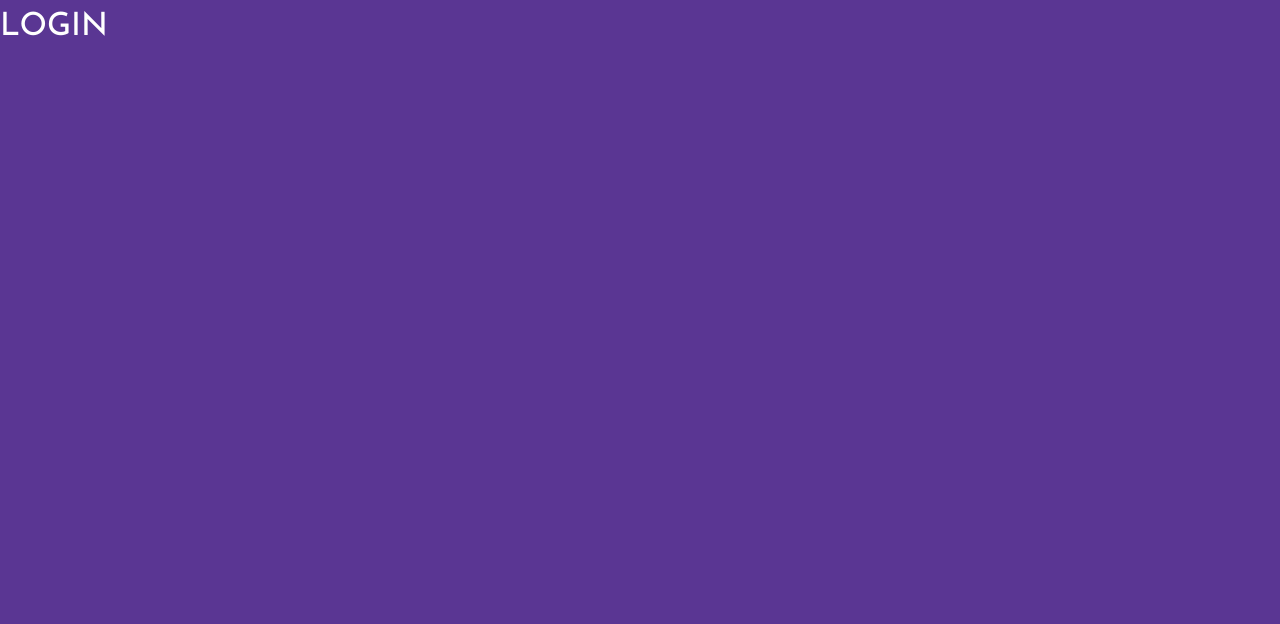
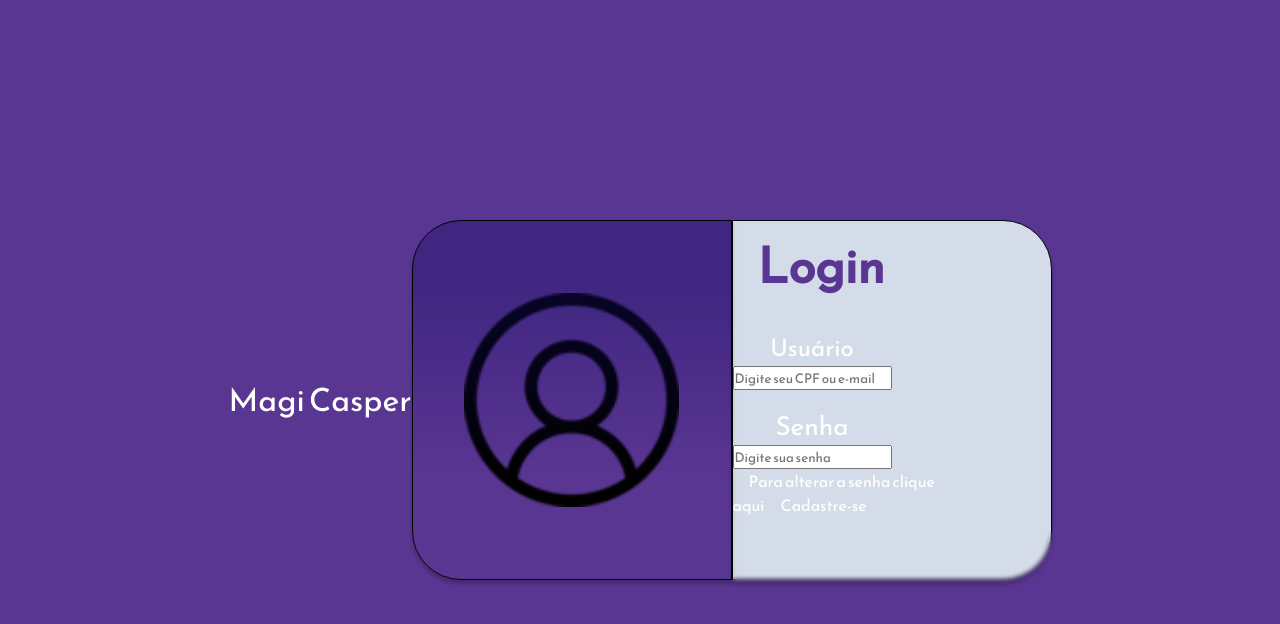
Before and after one commit to JT4v4res/PDS-Grupo5, a React (Create React App) app in the folder magicasper/: page /Login in a window 1280 px wide. Shown: the top 624 px of the page. Built offline with nearby package versions, Linux system fonts and the light colour scheme.

Commit message:
v1 login page

```diff
--- a/magicasper/src/pages/Login/index.css
+++ b/magicasper/src/pages/Login/index.css
@@ -0,0 +1,98 @@
+.page-content {
+    display: flex;
+    justify-content: center; /* Centraliza horizontalmente */
+    align-items: center; /* Centraliza verticalmente */
+    height: 100vh;
+}
+
+.img-container{
+    border-radius: 49px 0px 0px 49px;
+    border: 1px solid #000;
+    background: linear-gradient(180deg, rgba(101, 100, 191, 0.50) 15.21%, rgba(100, 149, 237, 0.00) 73.54%);
+    mix-blend-mode: multiply;
+    box-shadow: 0px 4px 4px 0px rgba(0, 0, 0, 0.25);
+    width: 25%;
+    height: 45%;
+    display: flex;
+    justify-content: center; /* Centraliza horizontalmente */
+    align-items: center; /* Centraliza verticalmente */
+}
+
+.img-container img{
+    height: 60%;
+    mix-blend-mode: soft-light;
+}
+
+.login-container {
+    border-radius: 0px 49px 49px 0px;
+    border: 1px solid #000;
+    background: #D4DCE9;
+    box-shadow: 0px 4px 4px 0px rgba(0, 0, 0, 0.25);
+    width: 25%;
+    height: 45%;
+}
+
+.login-container h2{
+    color: #5A3693;
+    font-family: Reem Kufi;
+    text-align: left;
+    font-size: 49px;
+    font-style: normal;
+    font-weight: 700;
+    line-height: 90px;
+    margin-left: 25px;
+}
+
+.login-container #usuario {
+    display: flex;
+    width: 159px;
+    height: 79px;
+    flex-direction: column;
+    justify-content: flex-end;
+    flex-shrink: 0;
+    color: #5A3693;
+    text-align: center;
+    font-family: Reem Kufi;
+    font-size: 24px;
+    font-style: normal;
+    font-weight: 700;
+    line-height: 90px; /* 375% */
+}
+
+.login-container #senha{
+    display: flex;
+    width: 159px;
+    height: 79px;
+    flex-direction: column;
+    justify-content: flex-end;
+    flex-shrink: 0;
+    color: #5A3693;
+    text-align: center;
+    font-family: Reem Kufi;
+    font-size: 26px;
+    font-style: normal;
+    font-weight: 700;
+    line-height: 90px; /* 346.154% */
+}
+
+.button-box {
+    fill: #5A3693;
+    stroke-width: 1px;
+    stroke: #000;
+    backdrop-filter: blur(2px);
+}
+.login-container button{
+    display: flex;
+    width: 159px;
+    height: 79px;
+    flex-direction: column;
+    justify-content: flex-end;
+    flex-shrink: 0;
+    color: #D4DCE9;
+    text-align: center;
+    font-family: Reem Kufi;
+    font-size: 20px;
+    font-style: normal;
+    font-weight: 700;
+    line-height: 90px; /* 450% */
+}
--- a/magicasper/src/pages/Login/index.js
+++ b/magicasper/src/pages/Login/index.js
@@ -1,11 +1,73 @@
 import './index.css'
+import userLogo from '../../img/img-commenter.png';
+import React, { useState } from 'react';
 
-function Login(){
+export default function Login(){
+  const [username, setUsername] = useState('');
+  const [password, setPassword] = useState('');
+
+  const handleUsernameChange = (event) => {
+    setUsername(event.target.value);
+  };
+
+  const handlePasswordChange = (event) => {
+    setPassword(event.target.value);
+  };
+
+  const handleSubmit = (event) => {
+    event.preventDefault();
+    console.log('Nome de usuário:', username);
+    console.log('Senha:', password);
+  };
+
   return(
     <>
-      <h1>LOGIN</h1>
+      <div className='page-content'>
+        <div className='magi-casper'>
+          <h1>
+            Magi Casper
+          </h1>
+        </div>
+
+        <div className='img-container'>
+          <img src={userLogo}/>
+        </div>
+
+        <div className='login-container'>
+          <h2>Login</h2>
+          <form onSubmit={handleSubmit}>
+            <div id='usuario'>
+              <label htmlFor="username">Usuário</label>
+              <input
+                type="text"
+                id="username"
+                value={username}
+                onChange={handleUsernameChange}
+                placeholder='Digite seu CPF ou e-mail'
+              />
+            </div>
+            <div id='senha'>
+              <label htmlFor="password">Senha</label>
+              <input
+                type="password"
+                id="password"
+                value={password}
+                onChange={handlePasswordChange}
+                placeholder='Digite sua senha'
+              />
+            </div>
+            <div className='text'>
+              <span>Para alterar a senha clique aqui</span>
+              <span>Cadastre-se</span>
+            </div>
+            <div className='button-box'>
+              <button type="submit">Entrar</button>
+            </div>
+          </form>
+
+
+        </div>
+      </div>
     </>
   )
 }
-
-export default Login;
```
